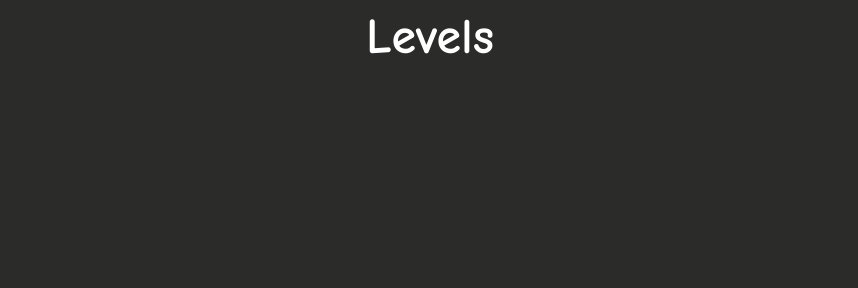
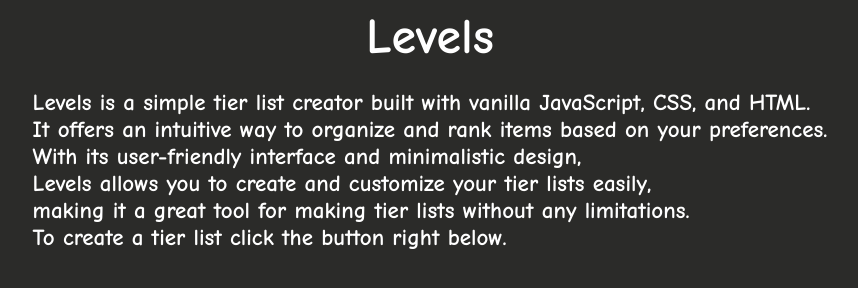
Before and after one commit to Filip-Nachov/Levels, a plain HTML site: page index.html in a window 1280 px wide. Shown: the whole page, without its empty margins (210-1068 px from the left). Drawn offline with Linux system fonts and the light colour scheme.

Commit message:
added the p and made some css changes

```diff
--- a/index.html
+++ b/index.html
@@ -14,6 +14,12 @@
         <div class="title">
             Levels
         </div>
+        <p>Levels is a simple tier list creator built with vanilla JavaScript, CSS, and HTML.<br>
+        It offers an intuitive way to organize and rank items based on your preferences.<br>
+        With its user-friendly interface and minimalistic design,<br>
+        Levels allows you to create and customize your tier lists easily,<br>
+        making it a great tool for making tier lists without any limitations.<br>
+To create a tier list click the button right below.</p>
     </header>
 </body>
 </html>
--- a/src/styles/style.css
+++ b/src/styles/style.css
@@ -12,3 +12,10 @@ body {
     font-size: 50px;
     font-style: regular;
 }
+
+p {
+    display: grid;
+    place-items: center;
+    color: white;
+    font-size: 23px;
+}
```
